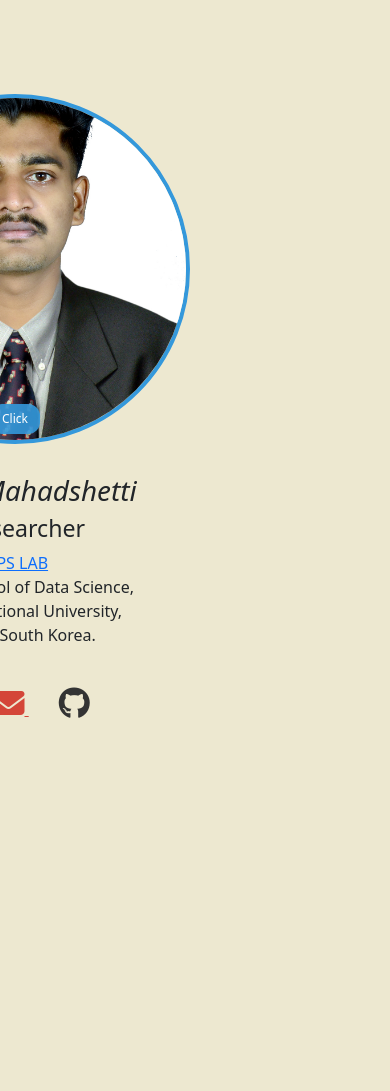
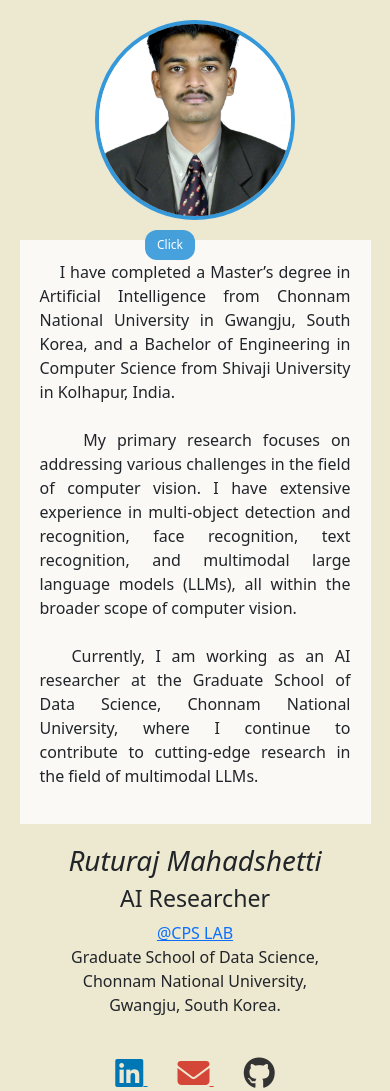
Before and after one commit to ruturajmahadshetti/portfolio, a Flask app: page / in a window 390 px wide; the page is wider, and only the part inside the window is pictured. Shown: the part 56-1147 px from the top of that part. Before the commit the page ends 774 px from the top of that part, so only its background shows below. Run offline with Flask 3, Linux system fonts and the light colour scheme.

Commit message:
Updated layout for mobile responsiveness

```diff
--- a/templates/index.html
+++ b/templates/index.html
@@ -54,22 +54,60 @@
   .zoom-modal.show {
     display: flex;
   }
+
   .info {
     position: absolute;
     top: 200px;
     left: 400px;
-    padding: 50px 50px 50px 50px;
+    padding: 50px;
     width: 700px;
     height: 600px;
   }
-  .name	{
-   position:absolute;
+
+  .name {
+    position: absolute;
     top: 530px;
     right: 130px;
     width: 500px;
     height: 100px;
+    text-align: center;
   }
 
+  /* 🔻 Responsive design for smaller devices */
+  @media (max-width: 768px) {
+    .circle-container {
+      position: static;
+      width: 200px;
+      height: 200px;
+      margin: 20px auto;
+      text-align: center;
+    }
+
+    .info {
+      position: static;
+      width: 90%;
+      height: auto;
+      padding: 20px;
+      margin: 20px auto;
+    }
+
+    .name {
+      position: static;
+      width: 100%;
+      margin-top: 20px;
+      text-align: center;
+    }
+
+    .inner-btn {
+      position: static;
+      margin-top: 10px;
+    }
+
+    .zoom-modal img {
+      max-width: 95%;
+      max-height: 95%;
+    }
+  }
 </style>
 
 <div class="circle-container">
@@ -80,15 +118,16 @@
 <div class="zoom-modal" id="zoomModal" onclick="this.classList.remove('show')">
   <img src="{{ url_for('static', filename='imgs/Ruturaj_off.jpg') }}" alt="Avatar Fullscreen">
 </div>
+
 <div class="info" style="background-color: #FAF9F6;">
-  <p align="justify"> &nbsp; &nbsp; I have completed a Master’s degree in Artificial Intelligence from Chonnam National University in Gwangju, South Korea, and a Bachelor of Engineering in Computer Science from Shivaji University in Kolhapur, India. <br>
-  <br>
-&nbsp; &nbsp; My primary research focuses on addressing various challenges in the field of computer vision. I have extensive experience in multi-object detection and recognition, face recognition, text recognition, and multimodal large language models (LLMs), all within the broader scope of computer vision.<br>
-<br>
-&nbsp; &nbsp;Currently, I am working as an AI researcher at the Graduate School of Data Science, Chonnam National University, where I continue to contribute to cutting-edge research in the field of multimodal LLMs.</p>
+  <p align="justify">
+    &nbsp; &nbsp; I have completed a Master’s degree in Artificial Intelligence from Chonnam National University in Gwangju, South Korea, and a Bachelor of Engineering in Computer Science from Shivaji University in Kolhapur, India. <br><br>
+    &nbsp; &nbsp; My primary research focuses on addressing various challenges in the field of computer vision. I have extensive experience in multi-object detection and recognition, face recognition, text recognition, and multimodal large language models (LLMs), all within the broader scope of computer vision.<br><br>
+    &nbsp; &nbsp;Currently, I am working as an AI researcher at the Graduate School of Data Science, Chonnam National University, where I continue to contribute to cutting-edge research in the field of multimodal LLMs.
+  </p>
 </div>
 
-<div class='name' align='center'>
+<div class='name'>
   <h1><i>Ruturaj Mahadshetti</i></h1>
   <h3>AI Researcher</h3>
   <a href="https://sites.google.com/view/cnucpslab/%ED%99%88?authuser=0">@CPS LAB</a>
```
Also changed, not shown: 1 other file. Lines whose indentation alone changed are shown as unchanged.
